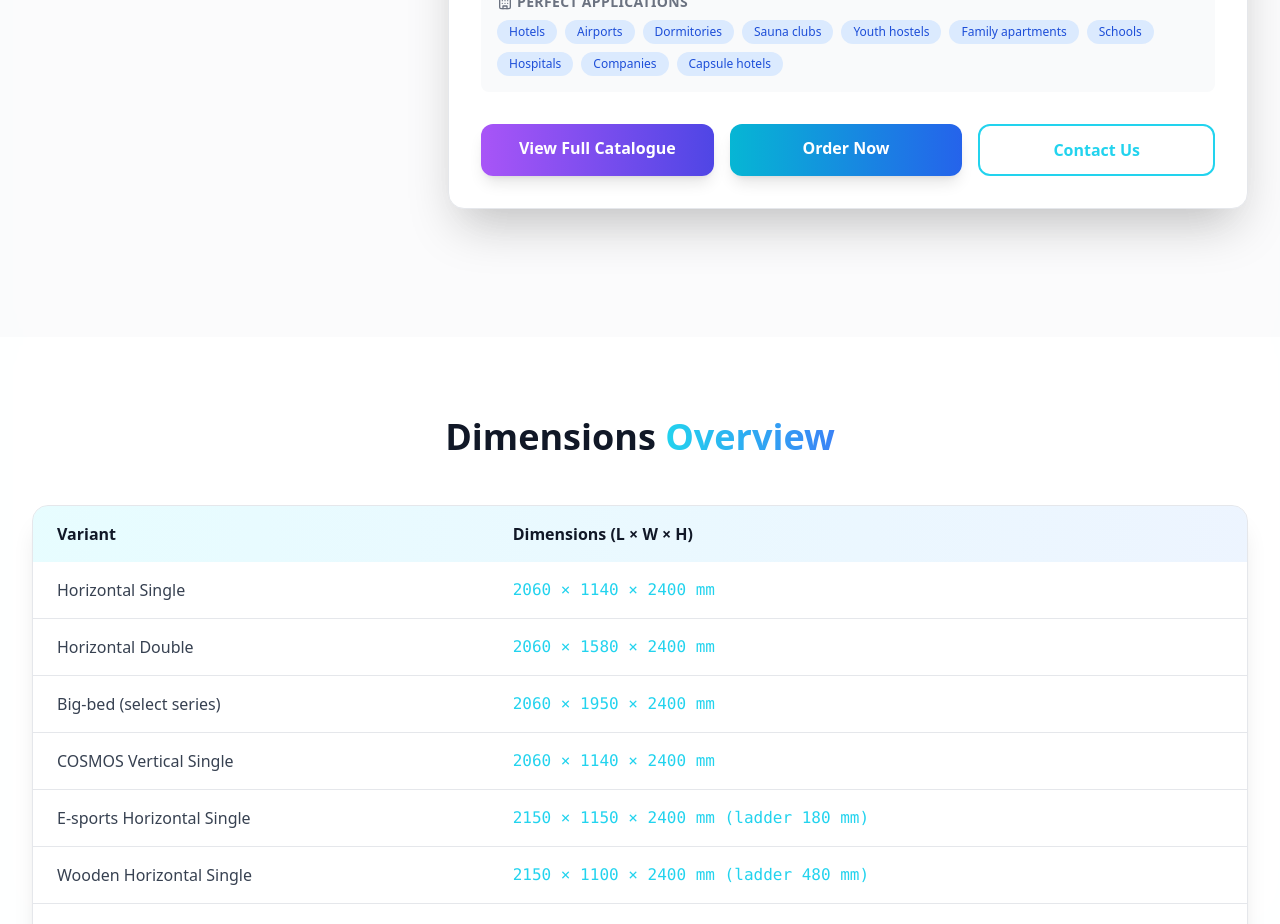
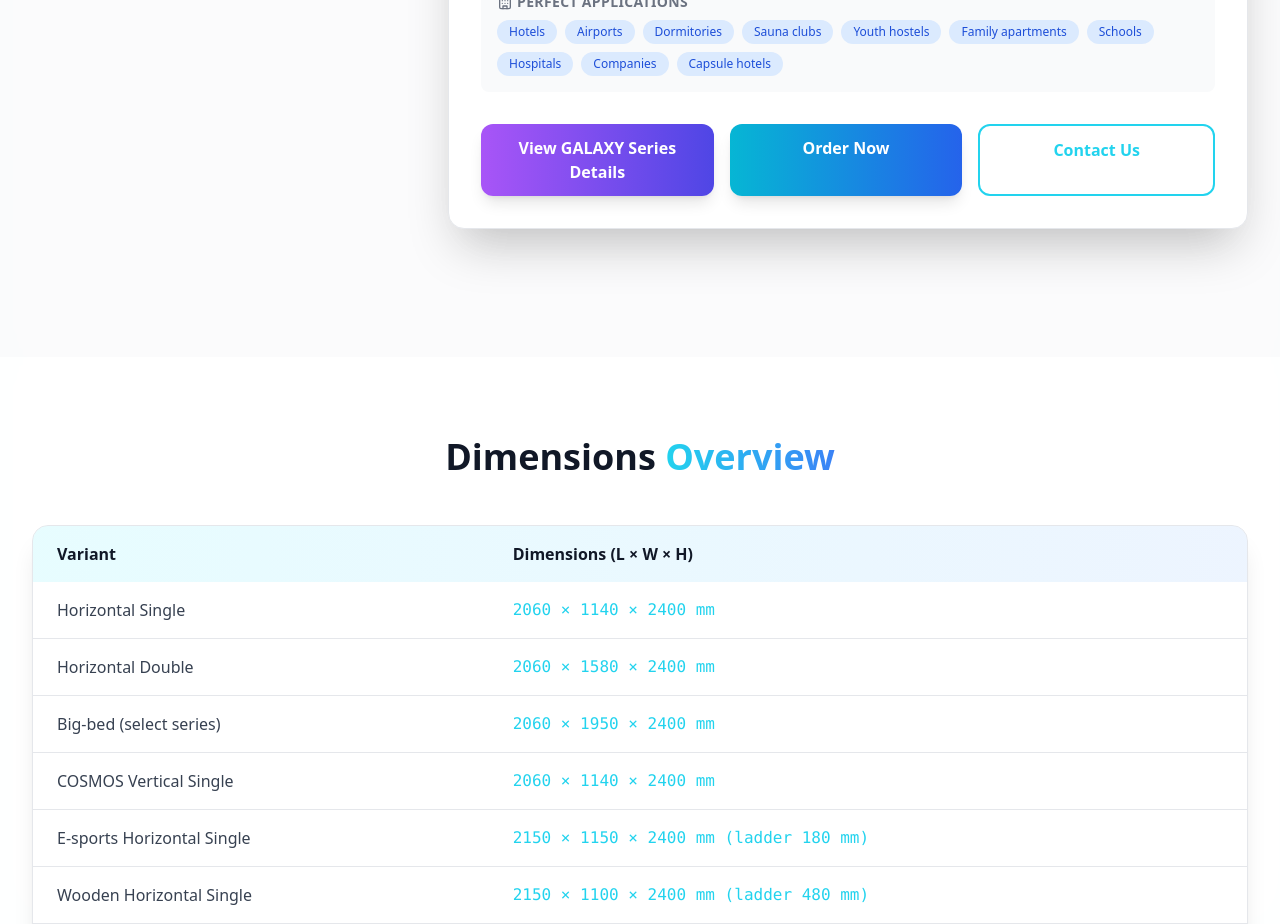
Before and after one commit to obidua/BIDUA-Beds, a React (Vite) app: page /products in a window 1280 px wide. Shown: the part 3040-3964 px from the top of the page. Built offline with nearby package versions, Linux system fonts and the light colour scheme.

Commit message:
Add View More Details links for product series

```diff
--- a/src/pages/Products.tsx
+++ b/src/pages/Products.tsx
@@ -301,10 +301,10 @@ const Products: React.FC = () => {
 
                   <div className="flex flex-col sm:flex-row gap-4">
                     <Link
-                      to="/catalogue"
+                      to={`/catalogue?series=${selectedSeries.id}`}
                       className="flex-1 bg-gradient-to-r from-purple-500 to-indigo-600 text-white py-3 px-6 rounded-xl hover:from-purple-400 hover:to-indigo-500 transition-all duration-200 transform hover:scale-105 font-semibold text-center shadow-lg hover:shadow-purple-500/25"
                     >
-                      View Full Catalogue
+                      View {selectedSeries.name} Details
                     </Link>
                     <Link
                       to="/order-now"
```
